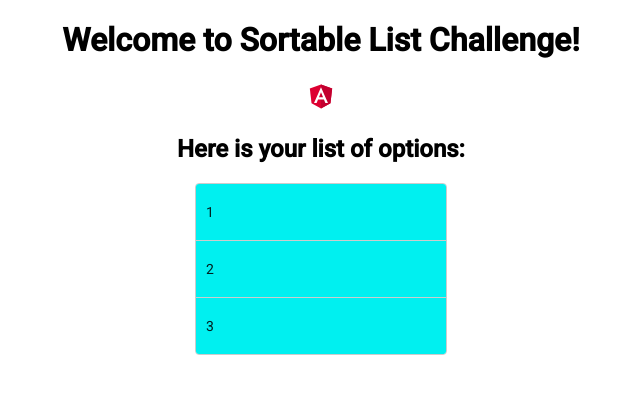
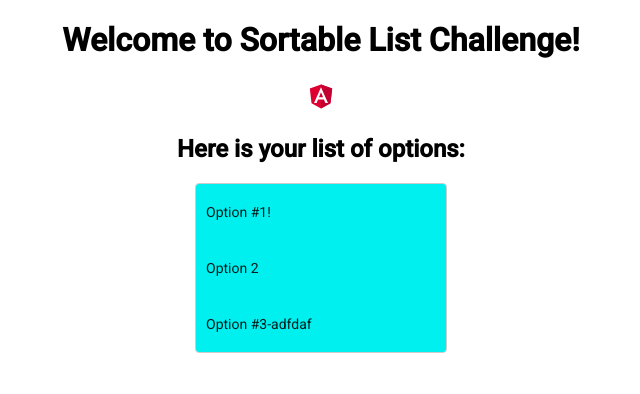
Before and after one commit to cbrown1000/sortableList, an Angular app: page / in a window 1280 px wide. Shown: the top 394 px of the page, without its empty margins (319-959 px from the left). Built offline with nearby package versions, Linux system fonts and the light colour scheme.

Commit message:
Add ListItemComponent
Will be used for editing entries
Transition doesn't work as well as when using same component

```diff
--- a/src/app/app.module.ts
+++ b/src/app/app.module.ts
@@ -6,11 +6,13 @@ import { BrowserAnimationsModule } from '@angular/platform-browser/animations';
 import { AppComponent } from './app.component';
 import { SortableListComponent } from './sortable-list/sortable-list.component';
 import { ListService } from './services/list.service';
+import { ListItemComponent } from './list-item/list-item.component';
 
 @NgModule({
   declarations: [
     AppComponent,
-    SortableListComponent
+    SortableListComponent,
+    ListItemComponent
   ],
   imports: [
     BrowserModule,
--- /dev/null
+++ b/src/app/list-item/list-item.component.css
@@ -0,0 +1,49 @@
+/* most of this was copied form https://material.angular.io/cdk/drag-drop/overview  */
+
+.sortable-list {
+  margin: auto;
+  width: 250px;
+  max-width: 100%;
+  border: solid 1px #ccc;
+  min-height: 60px;
+  display: block;
+  background: white;
+  border-radius: 4px;
+  overflow: hidden;
+}
+
+.list-item {
+  padding: 20px 10px;
+  border-bottom: solid 1px #ccc;
+  color: rgba(0, 0, 0, 0.87);
+  display: flex;
+  flex-direction: row;
+  align-items: center;
+  justify-content: space-between;
+  box-sizing: border-box;
+  cursor: move;
+  background: rgb(0, 240, 240);
+  font-size: 14px;
+}
+
+.cdk-drag-preview {
+  box-sizing: border-box;
+  border-radius: 4px;
+  box-shadow: 0 5px 5px -3px rgba(0, 0, 0, 0.2), 0 8px 10px 1px rgba(0, 0, 0, 0.14), 0 3px 14px 2px rgba(0, 0, 0, 0.12);
+}
+
+.cdk-drag-placeholder {
+  opacity: 0;
+}
+
+.cdk-drag-animating {
+  transition: transform 250ms cubic-bezier(0, 0, 0.2, 1);
+}
+
+.list-item:last-child {
+  border: none;
+}
+
+.sortable-list.cdk-drop-list-dragging .list-item:not(.cdk-drag-placeholder) {
+  transition: transform 250ms cubic-bezier(0, 0, 0.2, 1);
+}
--- /dev/null
+++ b/src/app/list-item/list-item.component.html
@@ -0,0 +1 @@
+<div class="list-item"  (dblclick)="console.log('Test');" >{{item.name}}</div>
--- /dev/null
+++ b/src/app/list-item/list-item.component.ts
@@ -0,0 +1,17 @@
+import { Component, OnInit, Input } from '@angular/core';
+import { ListItem } from '../shared/list-item.model';
+
+@Component({
+  selector: 'list-item',
+  templateUrl: './list-item.component.html',
+  styleUrls: ['./list-item.component.css']
+})
+export class ListItemComponent implements OnInit {
+  @Input() item: ListItem;
+
+  constructor() { }
+
+  ngOnInit() {
+  }
+
+}
--- a/src/app/shared/list-item.model.ts
+++ b/src/app/shared/list-item.model.ts
@@ -1,3 +1,14 @@
 export class ListItem {
-  constructor(public id: int, public name: string) { }
+  constructor(public id: number, public sortNum: number, public name: string) { }
+
+  public static sortCompare(a: ListItem, b: ListItem) {
+  if (a.sortNum < b.sortNum) {
+    return -1;
+  } else if (a.sortNum > b.sortNum) {
+    return 1;
+  } else {
+    return 0;
+  }
+
 }
+}
--- a/src/app/sortable-list/sortable-list.component.html
+++ b/src/app/sortable-list/sortable-list.component.html
@@ -1,3 +1,3 @@
 <div cdkDropList class="sortable-list" (cdkDropListDropped)="drop($event)">
-  <div class="list-item" *ngFor="let item of list" cdkDrag>{{item.name}}</div>
+  <list-item *ngFor="let item of list" [item]="item" cdkDrag></list-item>
 </div>
```
